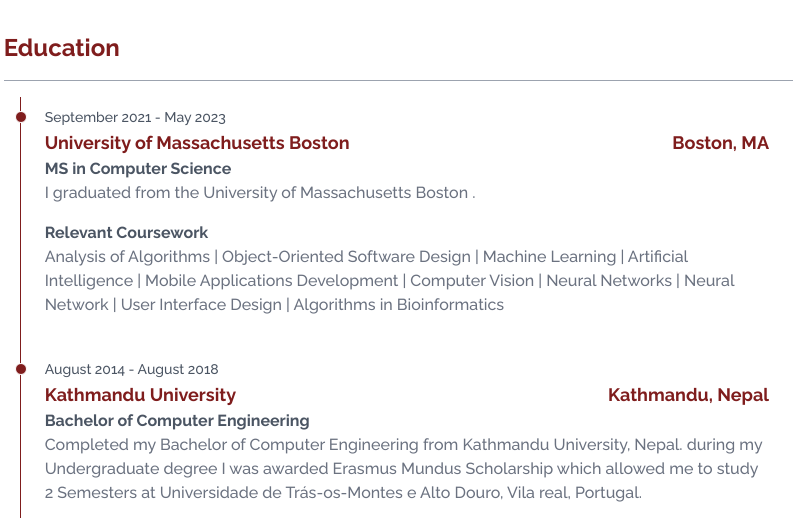
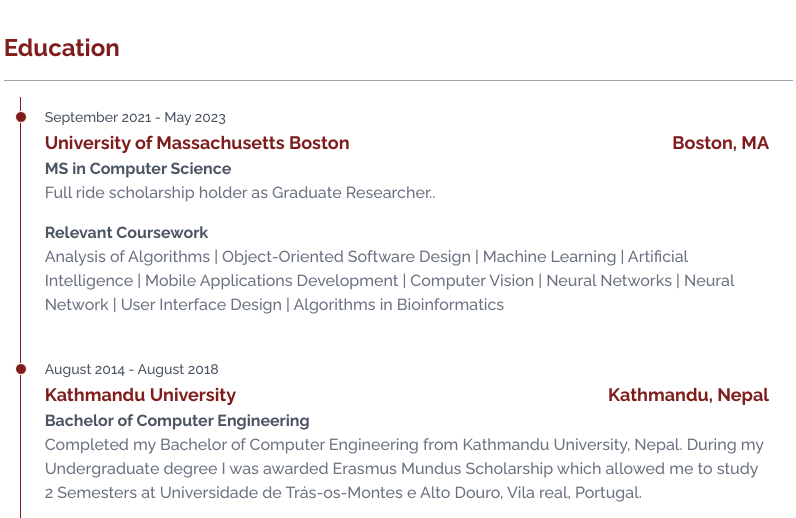
Before and after one commit to prabinsharmaa/prabinsharma.github.io, a plain HTML site: page index.html in a window 1280 px wide. Shown: the top 518 px of the page, 455-1251 px from the left. Drawn offline with nearby package versions, Linux system fonts and the light colour scheme.

Commit message:
resume edit  added

```diff
--- a/index.html
+++ b/index.html
@@ -139,7 +139,7 @@
 
                         <h5 class="text-base font-semibold text-gray-600 ">MS  in Computer Science
                         </h5>
-                        <p class="mb-4 text-base font-normal text-gray-500">I graduated from the University of Massachusetts Boston .
+                        <p class="mb-4 text-base font-normal text-gray-500">Full ride scholarship holder as Graduate Researcher..
 
                         </p>
 
@@ -172,7 +172,7 @@
                         <p class="mb-4 text-base font-normal text-gray-500 ">Completed my Bachelor
                             of
                             Computer Engineering from Kathmandu University, Nepal.
-                            during my Undergraduate degree I was awarded Erasmus Mundus Scholarship which allowed me to study 2 Semesters at Universidade de Trás-os-Montes e Alto Douro, Vila real, Portugal.
+                            During my Undergraduate degree I was awarded Erasmus Mundus Scholarship which allowed me to study 2 Semesters at Universidade de Trás-os-Montes e Alto Douro, Vila real, Portugal.
                         </p>
 
 
```
